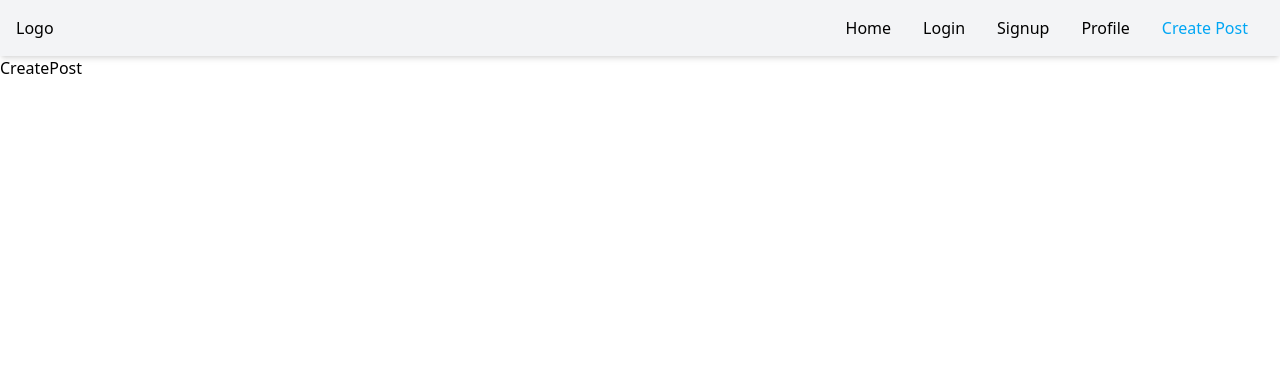
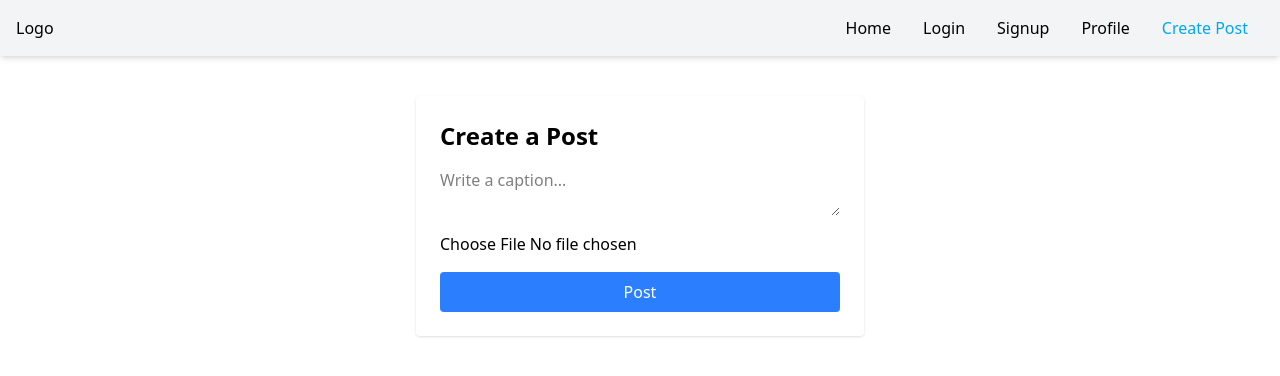
Before and after one commit to Rakib9891/Social-Media-App, a React (Vite) app: page /create in a window 1280 px wide. Shown: the top 376 px of the page. Built offline with nearby package versions, Linux system fonts and the light colour scheme.

Commit message:
CreatePost add

```diff
--- a/src/pages/CreatePost.jsx
+++ b/src/pages/CreatePost.jsx
@@ -1,9 +1,56 @@
-import React from 'react'
+import React, { useState } from 'react'
 
 function CreatePost() {
+  const [caption, setCaption] = useState('');
+  const [image, setImage] = useState(null);
+  const [preview, setPreview] = useState(null);
+
+  const handleImageChange = (e) => {
+    const file = e.target.files[0]
+    setImage(file)
+    setPreview(URL.createObjectURL(file))
+    console.log(file);
+
+  }
+
+  const handleSub = (e) => {
+    e.preventDefault();
+    if(!caption || !image){
+      alert("Please provide image and caption")
+      return;
+    }
+
+  console.log(`Post created ${caption}, ${image}`);
+
+  setCaption('')
+  setImage(null)
+  setPreview(null)
+ }
+
   return (
-    <div>CreatePost</div>
+    <div className='max-w-md mx-auto bg-white rounded shadow mt-10 p-6'>
+      <h2 className='text-2xl font-bold mb-4'>Create a Post</h2>
+
+      <form className='flex flex-col gap-4' onSubmit={handleSub}>
+        {/* for caption  */}
+        <textarea
+          placeholder='Write a caption...'
+          value ={caption}
+          onChange={(e) => setCaption(e.target.value)}
+        ></textarea>
+
+        {/* for image  */}
+        <input type="file" accept='image/*' onChange={handleImageChange} />
+
+{/* for image preview  */}
+        {preview && (<img src={preview} alt="preview" className='h-48 object-cover rounded'/>)}
+
+{/* post button  */}
+        <button className='bg-blue-500 hover:bg-blue-600 px-4 py-2 rounded text-white' type='submit'>Post</button>
+
+      </form>
+    </div>
   )
 }
 
-export default CreatePost
+export default CreatePost;
```
